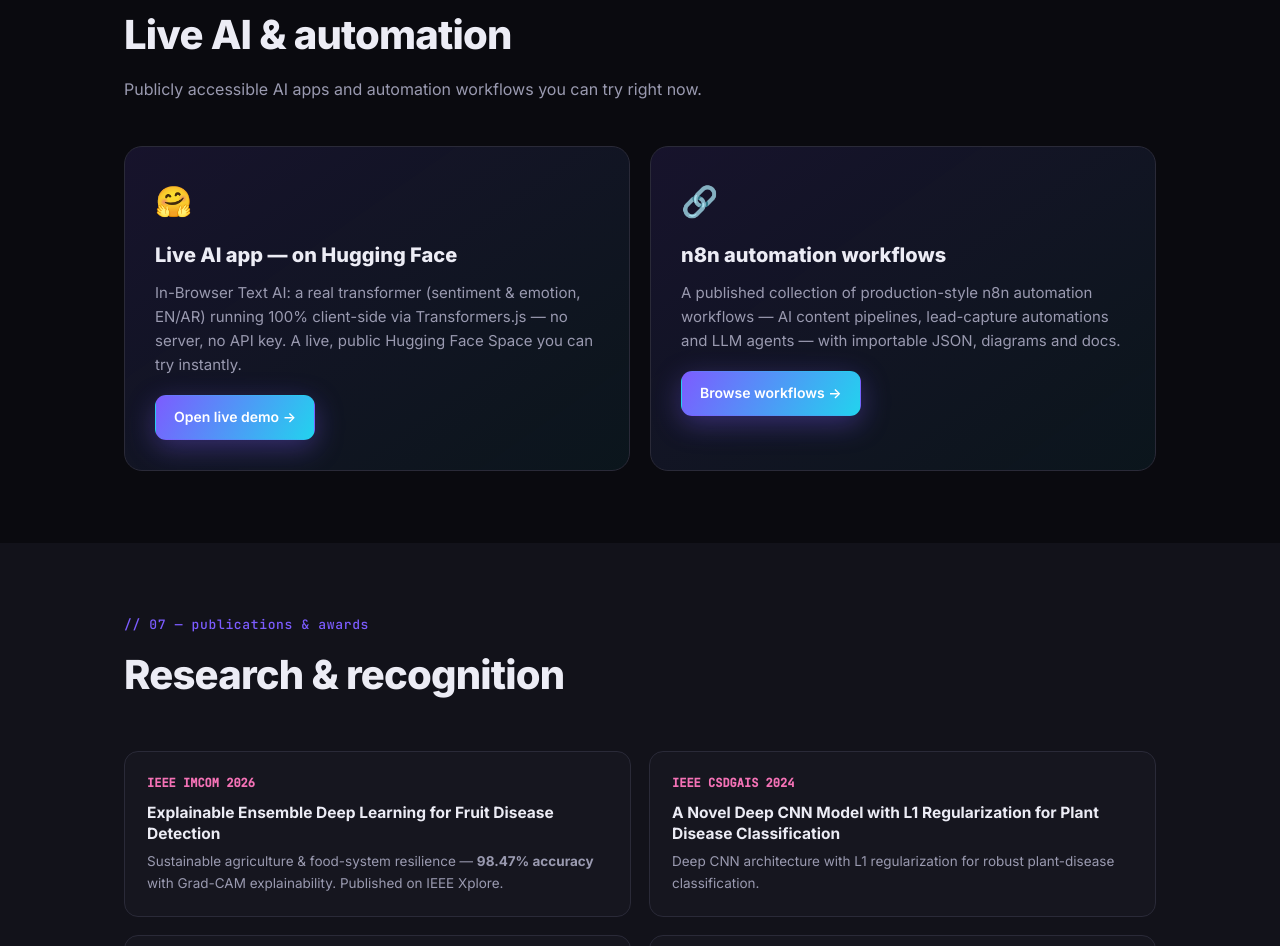
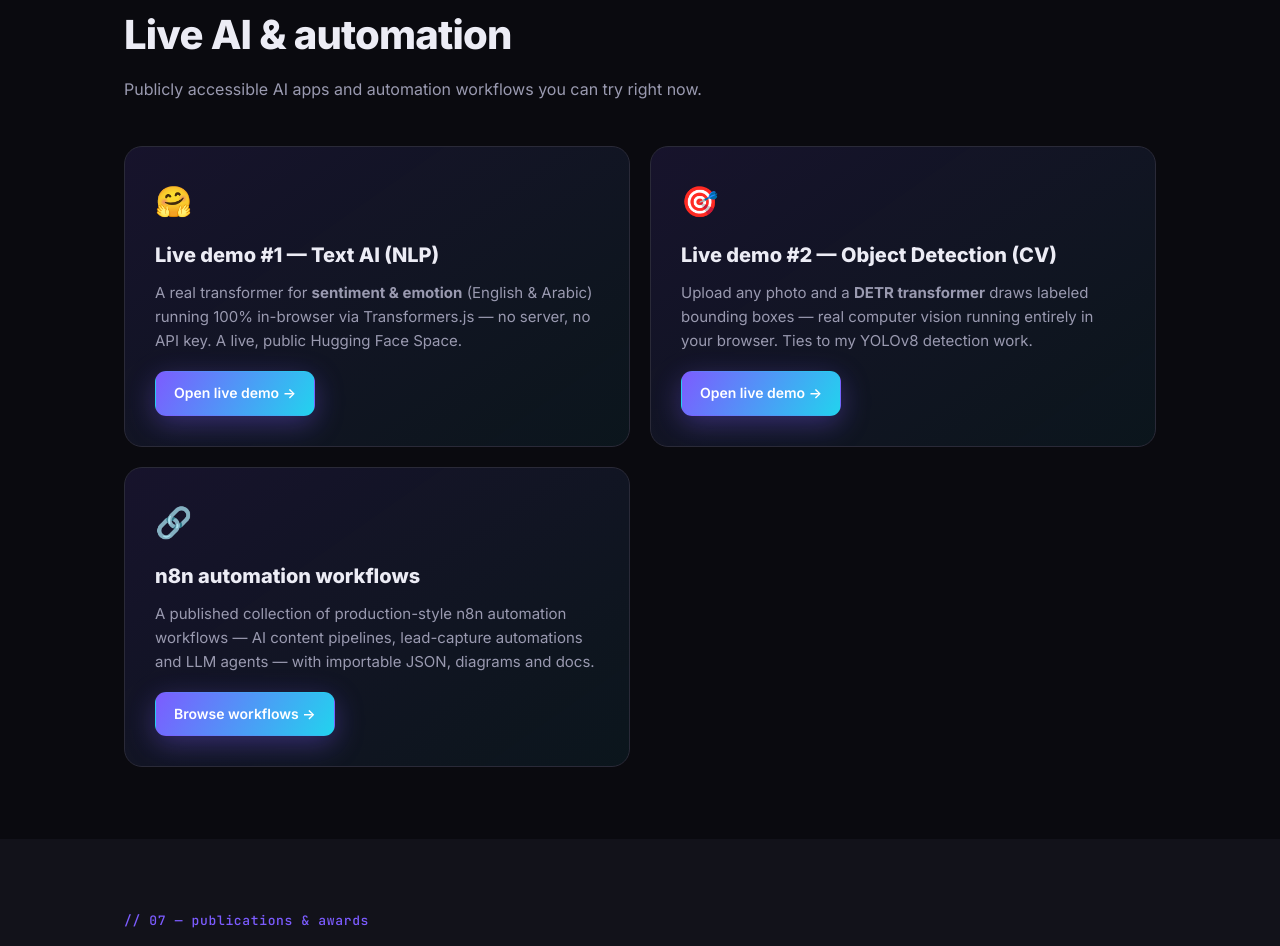
Before and after one commit to Mohammed20037/Mohammed20037.github.io, a plain HTML site: page index.html in a window 1280 px wide. Shown: the part 7878-8824 px from the top of the page. Drawn offline with Linux system fonts and the light colour scheme.

Commit message:
Add 2nd live AI demo (in-browser object detection) to Live section

```diff
--- a/index.html
+++ b/index.html
@@ -580,9 +580,15 @@
     <div class="feature-grid">
       <div class="feature reveal">
         <div class="ic">🤗</div>
-        <h4>Live AI app — on Hugging Face</h4>
-        <p>In-Browser Text AI: a real transformer (sentiment &amp; emotion, EN/AR) running 100% client-side via Transformers.js — no server, no API key. A live, public Hugging Face Space you can try instantly.</p>
+        <h4>Live demo #1 — Text AI (NLP)</h4>
+        <p>A real transformer for <b>sentiment &amp; emotion</b> (English &amp; Arabic) running 100% in-browser via Transformers.js — no server, no API key. A live, public Hugging Face Space.</p>
         <a class="btn btn-primary" href="https://huggingface.co/spaces/mo1235555/text-ai-sentiment-emotion" target="_blank">Open live demo →</a>
+      </div>
+      <div class="feature reveal">
+        <div class="ic">🎯</div>
+        <h4>Live demo #2 — Object Detection (CV)</h4>
+        <p>Upload any photo and a <b>DETR transformer</b> draws labeled bounding boxes — real computer vision running entirely in your browser. Ties to my YOLOv8 detection work.</p>
+        <a class="btn btn-primary" href="https://huggingface.co/spaces/mo1235555/object-detection-cv" target="_blank">Open live demo →</a>
       </div>
       <div class="feature reveal">
         <div class="ic">🔗</div>
```
